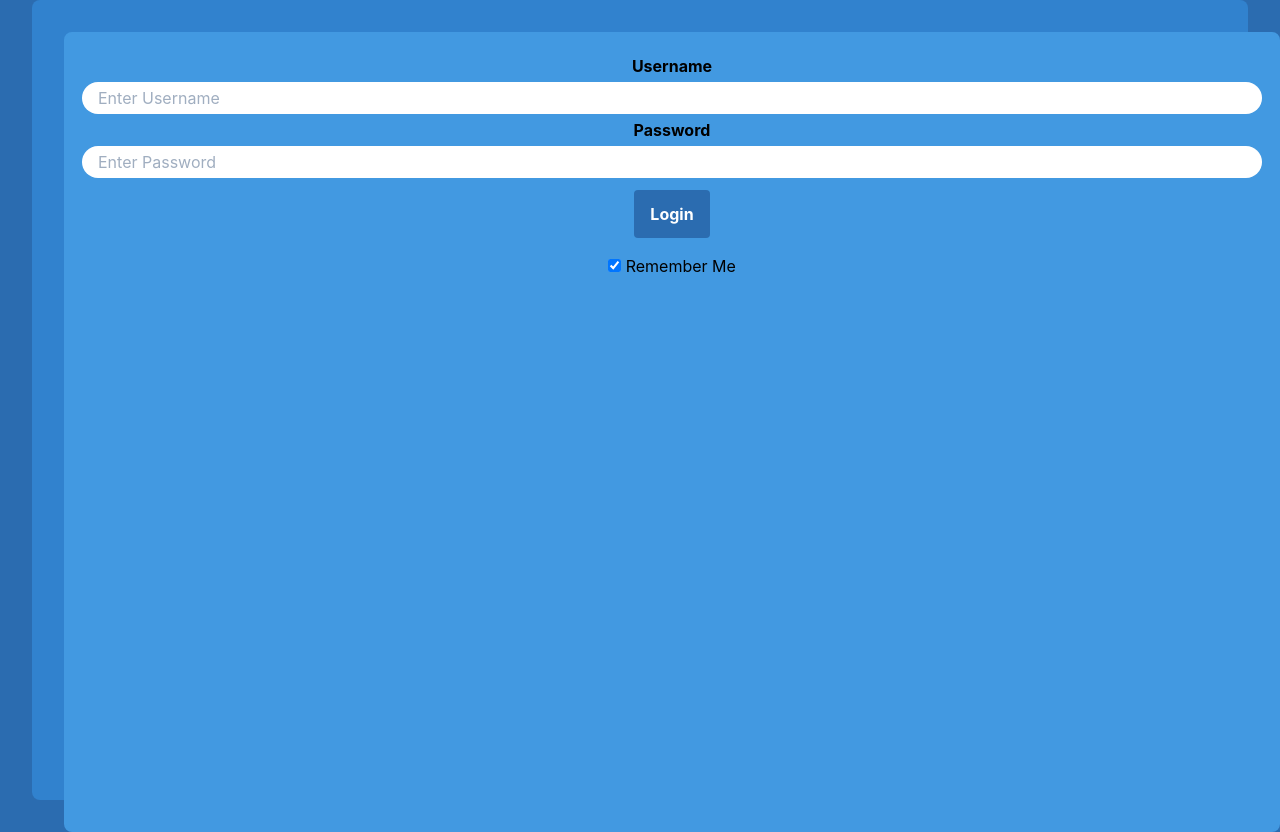
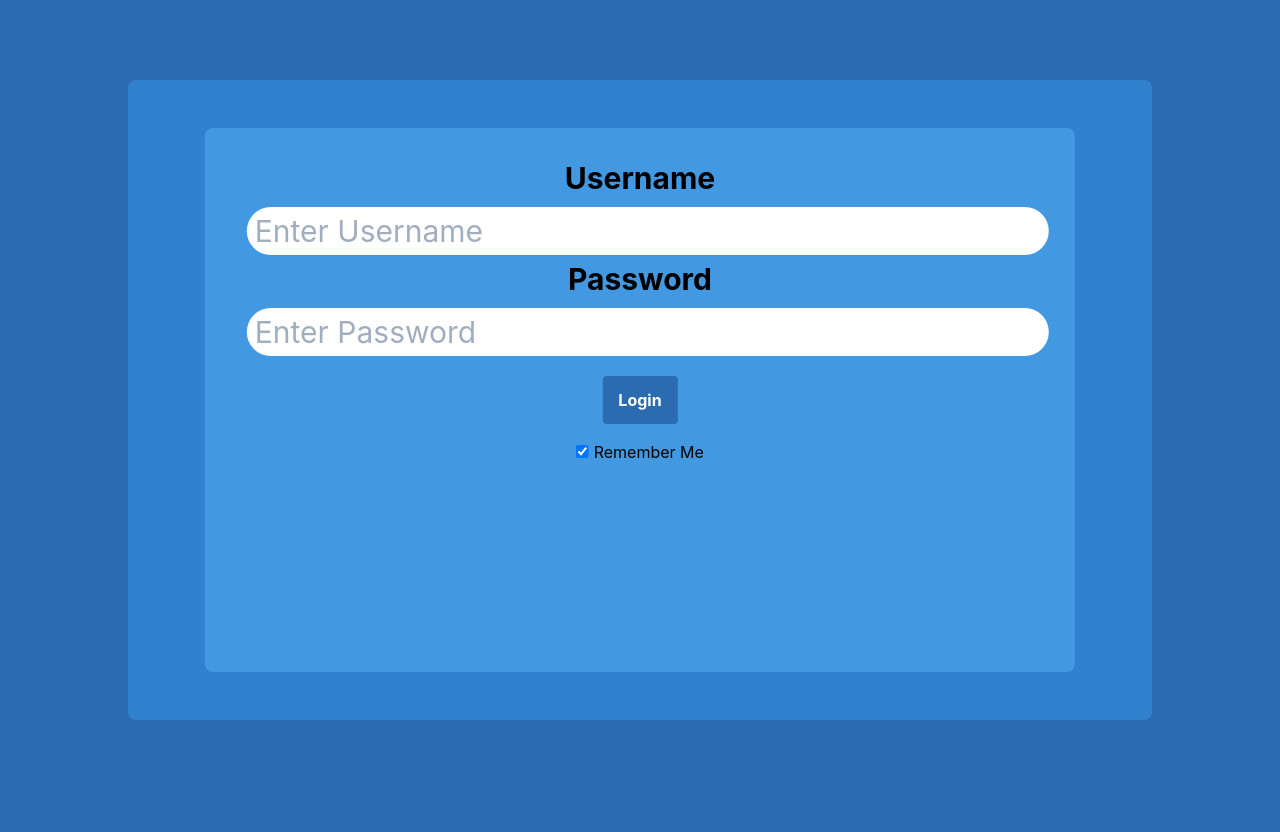
Before and after one commit to jvitolaocv/tailwindcss-test, a React (Create React App) app: page / in a window 1280 px wide. After the commit the page ends 800 px from the top, so only its background shows below. Built offline with nearby package versions, Linux system fonts and the light colour scheme.

Commit message:
Slightly fixed the layout of the home screen

```diff
--- a/src/App.js
+++ b/src/App.js
@@ -8,12 +8,12 @@ export default function App() {
 
 	return (
 		<div className="container flex h-screen w-screen justify-center text-center">
-			<div className="w-screen h-screen mx-auto p-40 bg-blue-600 rounded-lg self-center text-center relative">
-				<div style={{top: '50%', left: '50%', transform: 'translate(-50%, -50%)'}} className="h-full w-full bg-blue-500 inline-block mx-8 my-8 p-4 absolute flex-col items-center justify-center leading-8 border-2 border-blue-500 rounded-lg">
-					<label className="w-screen clearfix" for="uname"><b>Username</b></label>
-					<input className="w-full px-4 rounded-full clearfix" type="text" placeholder="Enter Username" name="uname" required />
-					<label className="w-screen clearfix" for="psw"><b>Password</b></label>
-					<input className="w-full px-4 rounded-full clearfix" type="password" placeholder="Enter Password" name="psw" required />
+			<div style={{height: '80vh', width: '80vw'}} className="mx-4 p-40 bg-blue-600 rounded-lg self-center text-center relative">
+				<div style={{height: '85%', width: '85%', top: '50%', left: '50%', transform: 'translate(-50%, -50%)'}} className="bg-blue-500 inline-block p-8 absolute flex-col items-center justify-center leading-8 border-2 border-blue-500 rounded-lg">
+					<label className="w-screen clearfix sm:text-lg md:text-xl lg:text-2xl xl:text-3xl" for="uname"><b>Username</b></label>
+					<input className="w-full p-2 m-2 rounded-full clearfix sm:text-lg md:text-xl lg:text-2xl xl:text-3xl" type="text" placeholder="Enter Username" name="uname" required />
+					<label className="w-screen clearfix sm:text-lg md:text-xl lg:text-2xl xl:text-3xl" for="psw"><b>Password</b></label>
+					<input className="w-full p-2 m-2 rounded-full clearfix sm:text-lg md:text-xl lg:text-2xl xl:text-3xl" type="password" placeholder="Enter Password" name="psw" required />
 					<Link to="/Authenticated">
 						<Button buttonText="Login" />
 					</Link>
```
